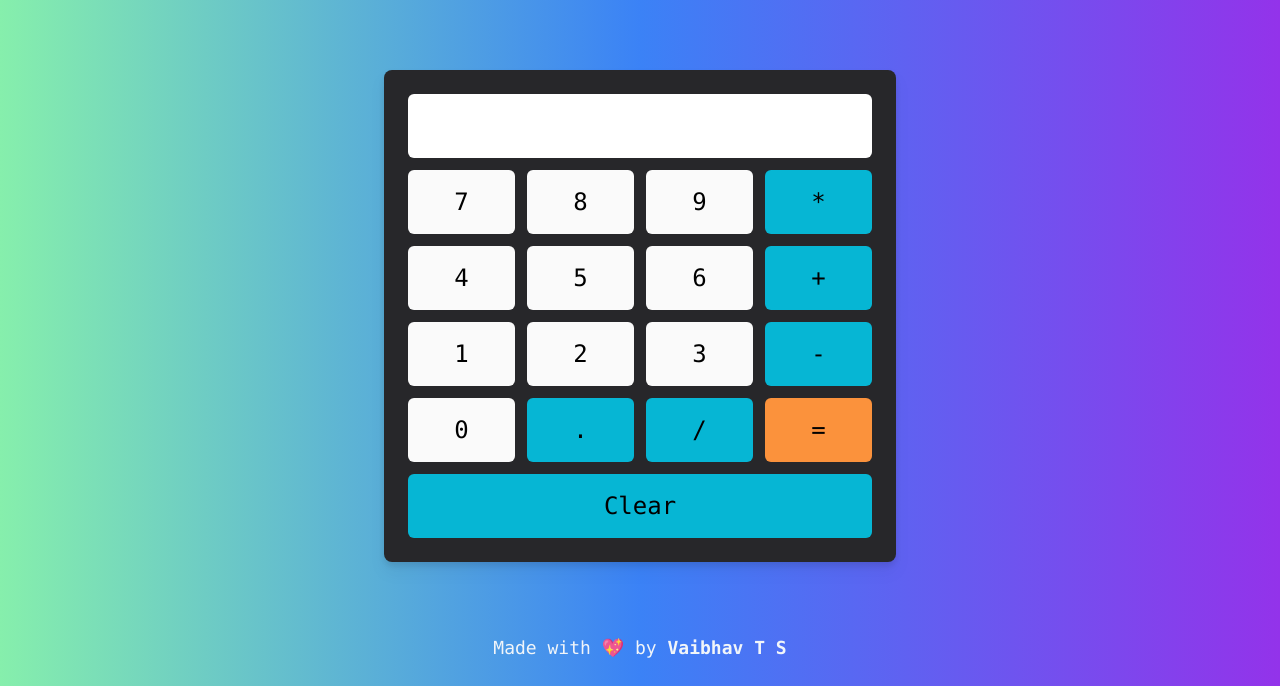
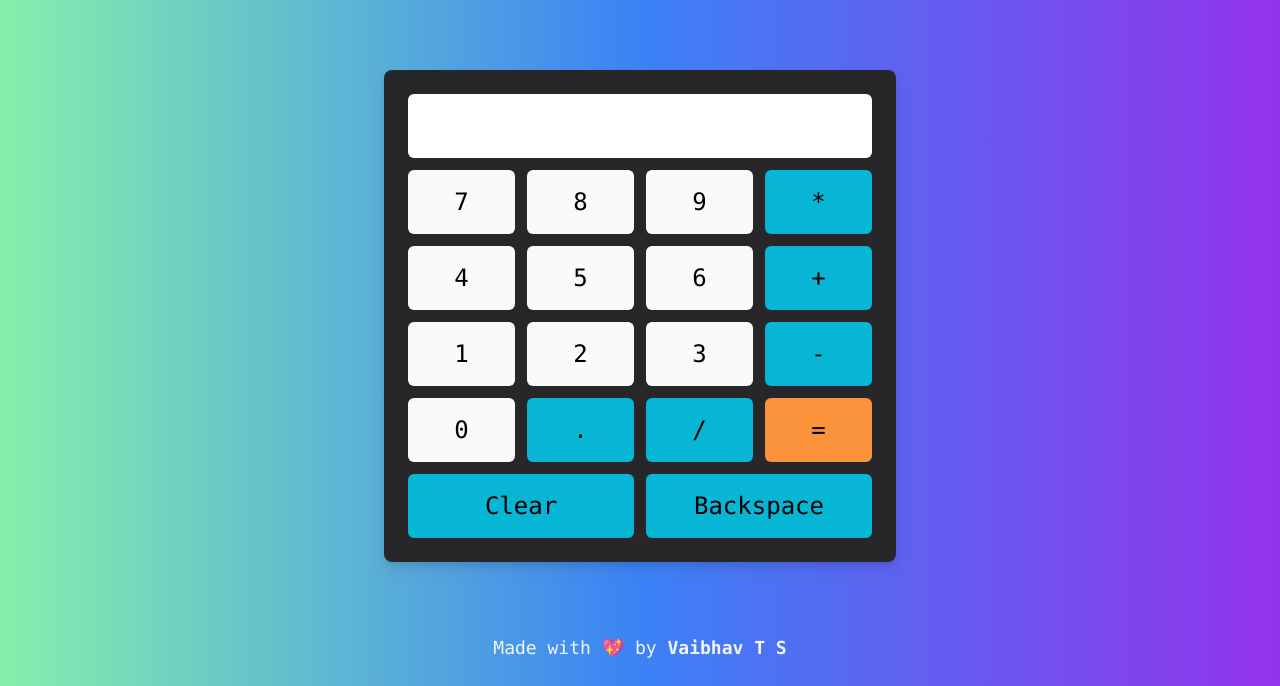
Before and after one commit to vaibhavTekk/calculator-js, a plain HTML site: page index.html in a window 1280 px wide. Shown: the part 114-800 px from the top of the page. Drawn offline with Linux system fonts and the light colour scheme.

Commit message:
added backspace button

```diff
--- a/calc.js
+++ b/calc.js
@@ -15,6 +15,9 @@ keypad.addEventListener('click', e =>{
     else if (e.target.innerText == "Clear"){
         eqnbox.value = ""
     }
+    else if (e.target.innerText == "Backspace"){
+        eqnbox.value = eqnbox.value.slice(0,-1)
+    }
     else if((e.target.innerText).length === 1){
         eqnbox.value += (e.target.innerText);
     }
--- a/index.html
+++ b/index.html
@@ -27,7 +27,8 @@
         <button class="rounded-md h-[64px] bg-cyan-500">.</button>
         <button class="rounded-md h-[64px] bg-cyan-500">/</button>
         <button class="rounded-md h-[64px] bg-orange-400">=</button>
-        <button class="rounded-md h-[64px] bg-cyan-500 col-span-4">Clear</button>
+        <button class="rounded-md h-[64px] bg-cyan-500 col-span-2">Clear</button>
+        <button class="rounded-md h-[64px] bg-cyan-500 col-span-2">Backspace</button>
     </div>
     <span class="justify-center self-center text-lg text-slate-100 font-mono my-6">Made with 💖 by <span class="font-bold">Vaibhav T S</span></span>
     <script src="./calc.js"></script>
```
Also changed, not shown: output.css.
